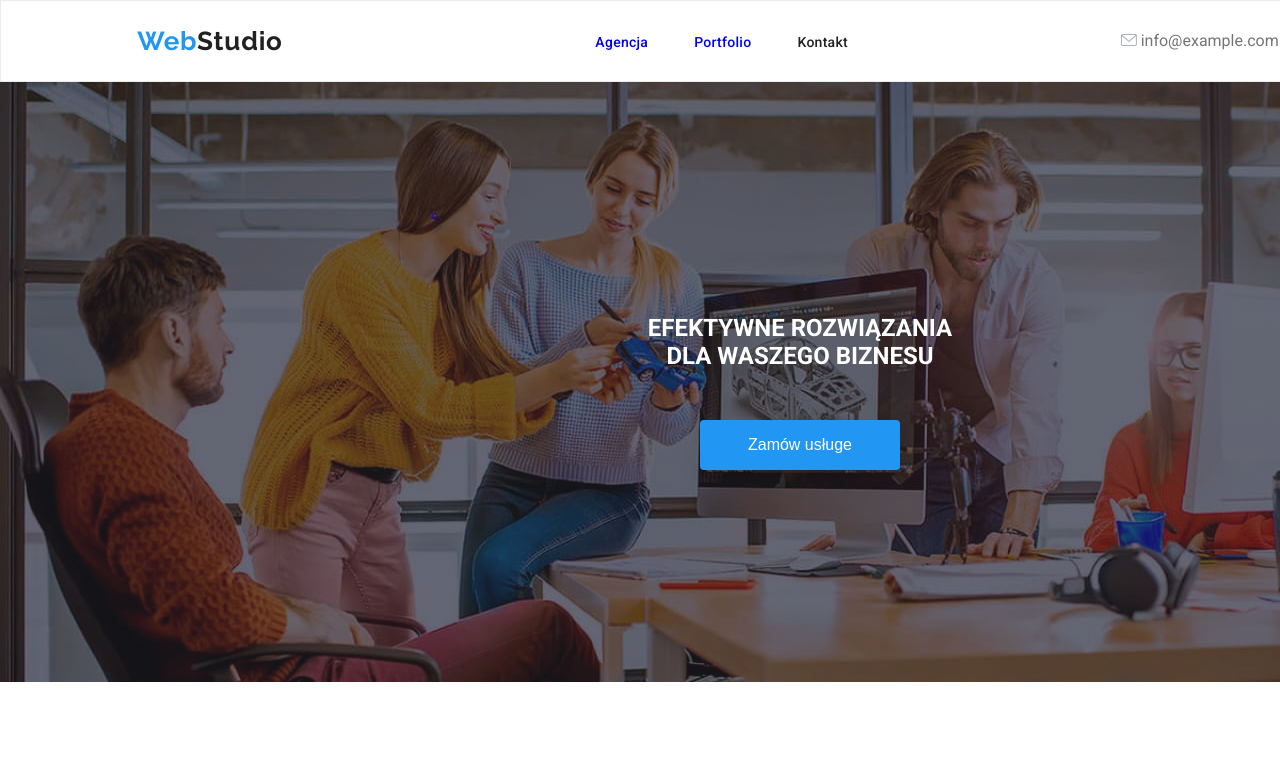
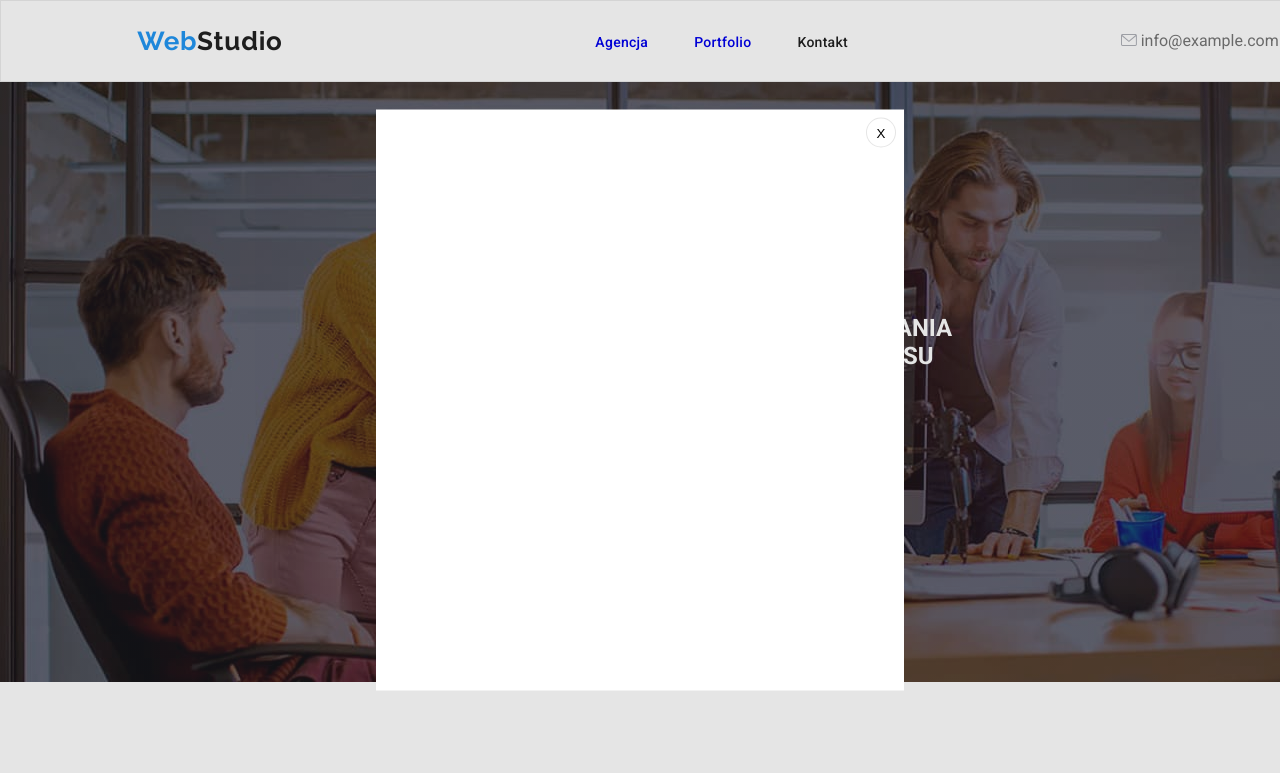
Before and after one commit to Tukkanosk/goit-markup-hw-05, a plain HTML site: page goit-markup-hw-05/index.html in a window 1280 px wide. Both pictures are taken after a click on the button "Zamów usługe". Shown: the top 773 px of the page. Drawn offline with Linux system fonts and the light colour scheme.

Commit message:
Update/2
Add modal window, fix shadow on Porfolio site, add pointer-cursor animation

```diff
--- a/goit-markup-hw-05/css/style.css
+++ b/goit-markup-hw-05/css/style.css
@@ -66,6 +66,7 @@ svg {
   border: none;
   border-radius: 4px;
   padding: 0px;
+  cursor: pointer;
 }
 
 .filter-button:hover,
@@ -228,7 +229,7 @@ svg {
   position: relative;
   overflow: hidden;
 }
-.products-box:hover {
+.products li:hover {
   box-shadow: 0px 1px 1px rgba(0, 0, 0, 0.12), 0px 4px 4px rgba(0, 0, 0, 0.06),
     1px 4px 6px rgba(0, 0, 0, 0.16);
 }
@@ -425,3 +426,37 @@ a.social-f {
 .name-logo-effect-sec {
   color: #fff;
 }
+/*Okno modalne*/
+.backdrop {
+  position: fixed;
+  left: 0;
+  top: 0;
+  width: 100%;
+  height: 100%;
+  background: rgba(0, 0, 0, 0.1);
+}
+.modal {
+  position: absolute;
+  top: 50%;
+  left: 50%;
+  transform: translate(-50%, -50%);
+  width: 528px;
+  min-height: 581px;
+  background-color: #fff;
+}
+.close-btn {
+  position: absolute;
+  top: 8px;
+  right: 8px;
+  width: 30px;
+  height: 30px;
+  background-color: #fff;
+  border: 1px solid rgba(0, 0, 0, 0.1);
+  border-radius: 50%;
+  cursor: pointer;
+}
+.is-hidden {
+  opacity: 0;
+  visibility: hidden;
+  pointer-events: none;
+}
--- a/goit-markup-hw-05/index.html
+++ b/goit-markup-hw-05/index.html
@@ -36,7 +36,7 @@
     <main>
       <section class="big-box">
         <h1 class="first-header">EFEKTYWNE ROZWIĄZANIA </br> DLA WASZEGO BIZNESU</h1>
-        <button type="button" class="order-button"><p>Zamów usługe</p></button>
+        <button type="button" class="order-button" data-modal-open><p>Zamów usługe</p></button>
       </section>
       <div class="big-wrap">
       <div class="container">
@@ -325,5 +325,10 @@
       </span></div>
       </div></div>
     </footer>
+    <div class="backdrop is-hidden" data-modal>
+      <div class="modal">
+        <button class="close-btn" type="button" data-modal-close>X</button></div>
+    </div>
+    <script src="./js/modal.js"></script>
   </body>
 </html>
--- /dev/null
+++ b/goit-markup-hw-05/js/modal.js
@@ -0,0 +1,14 @@
+(() => {
+  const refs = {
+    openModalBtn: document.querySelector("[data-modal-open]"),
+    closeModalBtn: document.querySelector("[data-modal-close]"),
+    modal: document.querySelector("[data-modal]"),
+  };
+
+  refs.openModalBtn.addEventListener("click", toggleModal);
+  refs.closeModalBtn.addEventListener("click", toggleModal);
+
+  function toggleModal() {
+    refs.modal.classList.toggle("is-hidden");
+  }
+})();
```
